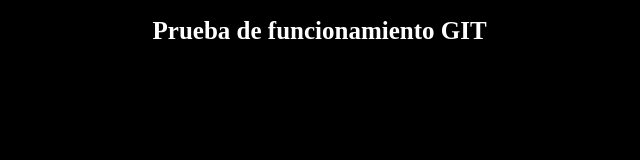
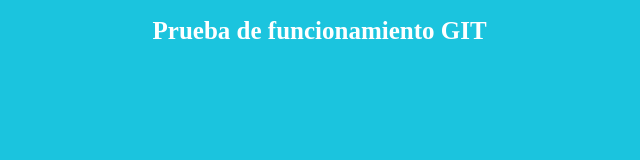
Before and after one commit to jgaliano/Prueba_Update, a plain HTML site: page index.html in a window 1280 px wide. Shown: the whole page, without its empty margins (361-1001 px from the left). Drawn offline with Linux system fonts and the light colour scheme.

Commit message:
third commit

```diff
--- a/index.html
+++ b/index.html
@@ -4,16 +4,7 @@
     <meta charset="UTF-8">
     <meta name="viewport" content="width=device-width, initial-scale=1.0">
     <title>Prueba GIT</title>
-    <style>
-        *{
-            background-color: black;
-        }
-        h1{
-            color: white;
-            font-size: 25px;
-            margin-left: 40%;
-        }
-    </style>
+    <link rel="stylesheet" href="style.css">
 </head>
 <body>
     <h1>Prueba de funcionamiento GIT</h1>
--- /dev/null
+++ b/style.css
@@ -0,0 +1,8 @@
+*{
+    background-color: rgb(27, 196, 222);
+}
+h1{
+    color: white;
+    font-size: 25px;
+    margin-left: 40%;
+}
```
